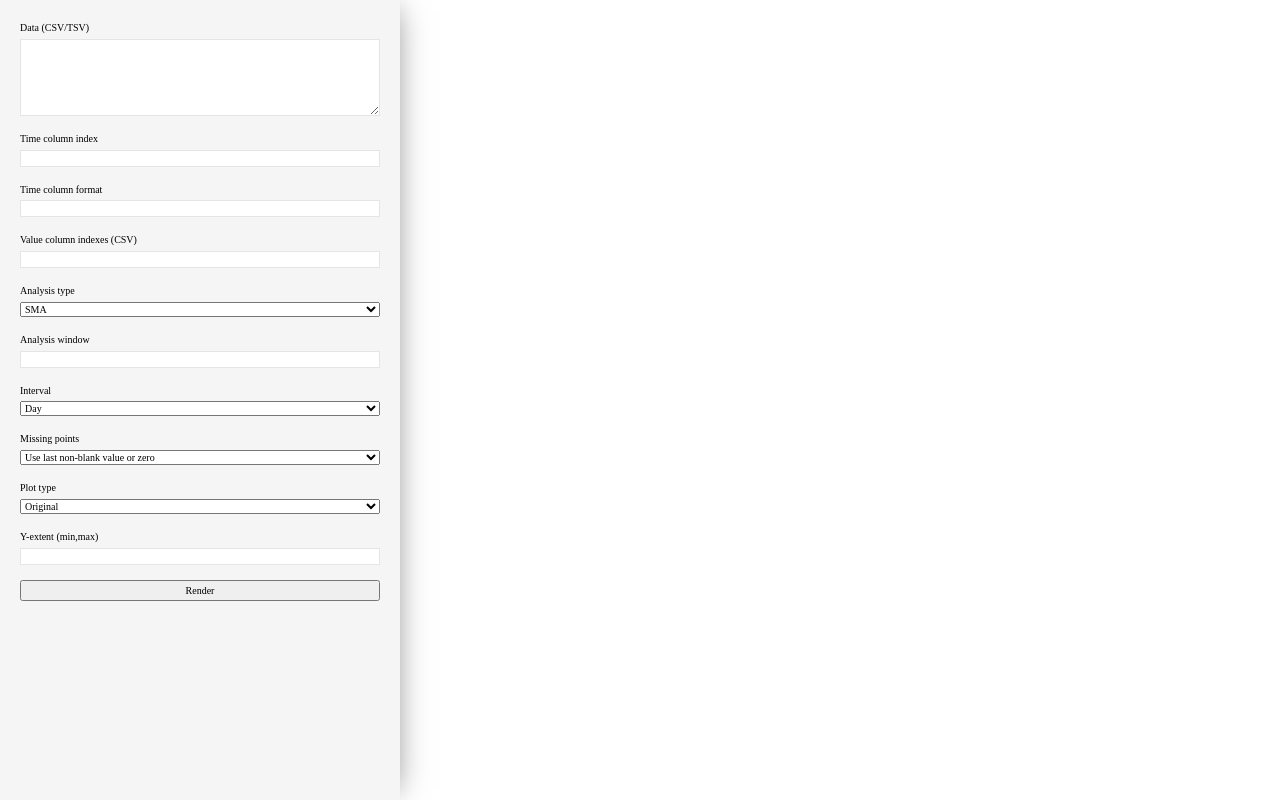
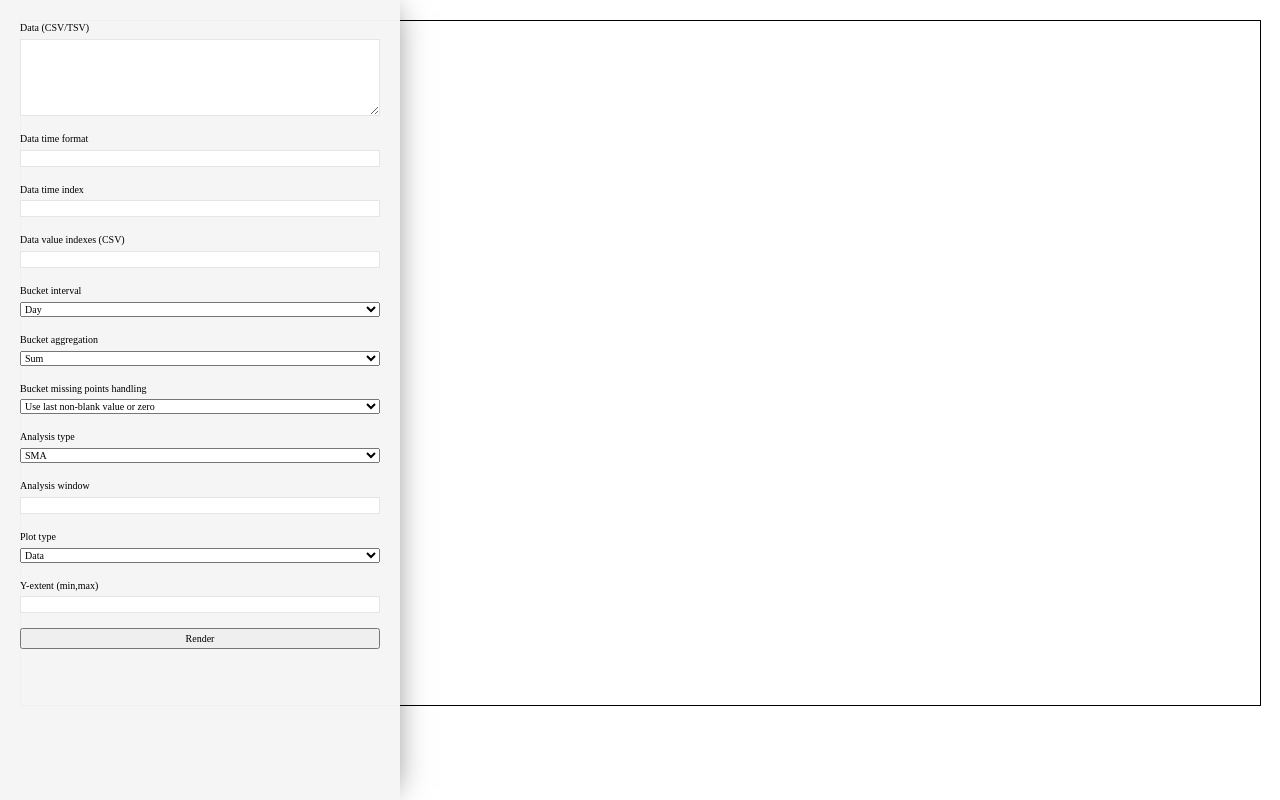
Before and after one commit to mkdynamic/giraffe, a plain HTML site: page index.html in a window 1280 px wide. Both pictures are taken after a click on the button "Render". Drawn offline with Linux system fonts and the light colour scheme.

Commit message:
prep for multi plots

```diff
--- a/index.html
+++ b/index.html
@@ -15,16 +15,40 @@
           <textarea id="data"></textarea>
         </div>
         <div class="config-group">
-          <label>Time column index</label>
+          <label>Data time format</label>
+          <input type="text" id="time-fmt" />
+        </div>
+        <div class="config-group">
+          <label>Data time index</label>
           <input type="text" id="idx-time" />
         </div>
         <div class="config-group">
-          <label>Time column format</label>
-          <input type="text" id="time-fmt" />
+          <label>Data value indexes (CSV)</label>
+          <input type="text" id="idx-values" />
         </div>
         <div class="config-group">
-          <label>Value column indexes (CSV)</label>
-          <input type="text" id="idx-values" />
+          <label>Bucket interval</label>
+          <select id="interval">
+            <option value="timeDay">Day</option>
+            <option value="timeWeek">Week</option>
+            <option value="timeMonth">Month</option>
+            <option value="timeYear">Year</option>
+          </select>
+        </div>
+        <div class="config-group">
+          <label>Bucket aggregation</label>
+          <select id="agg">
+            <option value="sum">Sum</option>
+            <option value="mean">Mean</option>
+          </select>
+        </div>
+        <div class="config-group">
+          <label>Bucket missing points handling</label>
+          <select id="fill-mode">
+            <option value="last-non-blank-or-zero">Use last non-blank value or zero</option>
+            <option value="zero">Fill with zero</option>
+            <option value="omit">Omit value</option>
+          </select>
         </div>
         <div class="config-group">
           <label>Analysis type</label>
@@ -38,28 +62,11 @@
           <input type="text" id="window-size" />
         </div>
         <div class="config-group">
-          <label>Interval</label>
-          <select id="interval">
-            <option value="timeDay">Day</option>
-            <option value="timeWeek">Week</option>
-            <option value="timeMonth">Month</option>
-            <option value="timeYear">Year</option>
-          </select>
-        </div>
-        <div class="config-group">
-          <label>Missing points</label>
-          <select id="fill-mode">
-            <option value="last-non-blank-or-zero">Use last non-blank value or zero</option>
-            <option value="zero">Fill with zero</option>
-            <option value="omit">Omit value</option>
-          </select>
-        </div>
-        <div class="config-group">
           <label>Plot type</label>
           <select id="plot-type">
-            <option value="original">Original</option>
-            <option value="analyzed">Analyzed</option>
-            <option value="filled">Filled</option>
+            <option value="original">Data</option>
+            <option value="filled">Bucket</option>
+            <option value="analyzed">Analysis</option>
           </select>
         </div>
         <div class="config-group">
--- a/index.js
+++ b/index.js
@@ -1,3 +1,5 @@
+var plots = ['original', 'filled', 'analyzed'];
+
 // data must be rows of (TIME_FMT VALUE), gaps allowed, unsorted
 var parseData = function(opts) {
   var raw = opts.raw;
@@ -19,21 +21,32 @@ var computeFilledData = function(opts) {
   var data = opts.data;
   var fillMode = opts.fillMode;
   var tInterval = opts.interval;
+  var agg = opts.agg;
 
   var tData = data.map(function(d) { return d.t; });
-  var tMin = d3.min(tData);
-  var tMax = d3.max(tData);
+  var tMin = tInterval.floor(d3.min(tData));
+  var tMax = tInterval.ceil(d3.max(tData));
   var tStep = tInterval.every(1);
-  var tRange = tStep.range(tMin, tInterval.offset(tMax, 1));
+  var tRange = tStep.range(tMin, tMax);
 
-  var dataByTs = data.reduce(function(m, d) {
-    m[d.t.getTime()] = d;
+  var vsByTs = data.reduce(function(m, d) {
+    var tFloor = tInterval.floor(d.t);
+    var ts = tFloor.getTime();
+
+    m[ts] = m[ts] || [];
+    m[ts].push(d.v);
+
     return m;
   }, {});
 
+  var aggregateVs = {
+    sum: d3.sum,
+    mean: d3.mean
+  }[agg];
+
   return tRange.reduce(function(m, t) {
-    var d = dataByTs[t.getTime()];
-    if (d) return m.concat(d);
+    var vs = vsByTs[t.getTime()];
+    if (vs) return m.concat({ t: t, v: aggregateVs(vs) });
 
     switch (fillMode) {
       case 'zero':
@@ -72,7 +85,7 @@ var computeAnalyzedData = function(opts) {
       },
       prepareInput: function(opts, data, idx) {
         return data
-          .slice(0, idx + 1)
+          .slice(Math.max(0, idx + 1 - opts.windowSize), idx + 1)
           .map(function(d) { return d.v; })
           .reverse();
       },
@@ -109,6 +122,7 @@ var configuration = (function() {
     analysisType: 'sma',
     windowSize: 3,
     interval: 'timeDay',
+    agg: 'sum',
     fillMode: 'last-non-blank-or-zero',
     plotType: 'original',
     yExtent: 'auto,auto'
@@ -126,6 +140,7 @@ var configuration = (function() {
     config.analysisType = document.querySelector('#analysis').value;
     config.windowSize = parseInt(document.querySelector('#window-size').value, 10);
     config.interval = document.querySelector('#interval').value;
+    config.agg = document.querySelector('#agg').value;
     config.fillMode = document.querySelector('#fill-mode').value;
     config.plotType = document.querySelector('#plot-type').value;
     config.yExtent = document.querySelector('#extent-y').value
@@ -135,7 +150,9 @@ var configuration = (function() {
     return config;
   };
 
-  var set = function(config) {
+  var set = function(_config) {
+    var config = Object.assign({}, defaults, _config);
+
     document.querySelector('#data').value = config.raw;
     document.querySelector('#idx-time').value = config.timeIdx;
     document.querySelector('#time-fmt').value = config.timeFmt;
@@ -143,6 +160,7 @@ var configuration = (function() {
     document.querySelector('#analysis').value = config.analysisType;
     document.querySelector('#window-size').value = config.windowSize;
     document.querySelector('#interval').value = config.interval;
+    document.querySelector('#agg').value = config.agg;
     document.querySelector('#fill-mode').value = config.fillMode;
     document.querySelector('#plot-type').value = config.plotType;
     document.querySelector('#extent-y').value = config.yExtent.join(',');
@@ -153,6 +171,7 @@ var configuration = (function() {
     var configSerialized = JSON.stringify(config);
 
     window.localStorage.setItem('config', configSerialized);
+    return config;
   };
 
   var load = function() {
@@ -173,6 +192,63 @@ var configuration = (function() {
   };
 })();
 
+var drawResults = function(opts) {
+  var series = opts.series;
+  var table = opts.table;
+
+  var numCols = 1 + series.length * plots.length; // date, series1.original, series1.filled, series1.analyzed, ...
+  var basisRange = series[0].filled; // assume all filled ranges the same
+  var rowsByTs = basisRange.reduce(function(m, d) {
+    var ts = d.t.getTime();
+    m[ts] = new Array(numCols);
+    m[ts][0] = d.t;
+    return m;
+  }, {}); // { ts1: [row_data], ... }
+
+  series.forEach(function(s, idx) {
+    for (var jdx = 0; jdx < plots.length; jdx++) {
+      var colIdx = 1 + (idx * 3) + jdx;
+      var plot = plots[jdx];
+      s[plot].forEach(function(d) { rowsByTs[d.t.getTime()][colIdx] = d.v; });
+    }
+  });
+
+  var buildTableRow = function(cells, isHeader) {
+    var buffer = '<tr>';
+    var cellType = isHeader ? 'th' : 'td';
+    for (var idx = 0; idx < cells.length; idx++) {
+      var v = '–';
+      if (typeof cells[idx] === 'number') {
+        v = cells[idx].toFixed(2);
+      } else if (typeof cells[idx] === 'object' && cells[idx].toISOString) {
+        v = cells[idx].toISOString();
+      } else if (typeof cells[idx] !== 'undefined') {
+        v = cells[idx].toString();
+      }
+      buffer += '<' + cellType + '>' + v + '</' + cellType + '>';
+    }
+    buffer += '</tr>';
+    return buffer;
+  };
+
+  var html = '';
+
+  var headers = [];
+  for (var idx = 0; idx < numCols; idx++) {
+    var seriesIdx = Math.floor((idx - 1) / plots.length);
+    var plotIdx = (idx - 1) % plots.length;
+    headers.push(idx === 0 ? '' : (plots[plotIdx] + '.' + seriesIdx));
+  }
+  html += buildTableRow(headers, true);
+
+  for (var ts in rowsByTs) {
+    var row = rowsByTs[ts];
+    html += buildTableRow(row);
+  }
+
+  table.innerHTML = html;
+};
+
 var drawChart = function(opts) {
   // reset
   document.querySelectorAll('.artboard svg').forEach(function(el) { el.remove(); });
@@ -189,7 +265,12 @@ var drawChart = function(opts) {
   var width = artboard.clientWidth - paddingH;
   var height = artboard.clientHeight - paddingV;
 
-  var allData = series.reduce(function(m, s) { return m.concat(s[plotType]); }, []);
+  var allData = series.reduce(function(m, s) {
+    return m.concat(plots.reduce(function(mm, plot) {
+      return mm.concat(s[plot]);
+    }, []));
+  }, []);
+  console.log(d3.extent(allData, function(d) { return d.t; }))
   var yExtentAuto = d3.extent(allData, function(d) { return d.v; });
   var yExtent = [
     opts.yExtent[0] === 'auto' ? yExtentAuto[0] : opts.yExtent[0],
@@ -274,109 +355,59 @@ var drawChart = function(opts) {
     .call(axisYRight);
 
   series.forEach(function(s, idx) {
+    var data = s[plotType].filter(function(d) { return typeof d.v !== 'undefined'; });
     svg.append('path')
-      .datum(s[plotType])
+      .datum(data)
       .attr('class', 'line line-analysis line-' + idx)
       .attr('d', line);
   });
 };
 
-var drawResults = function(opts) {
-  var series = opts.series;
-  var table = opts.table;
-
-  var plots = ['original', 'filled', 'analyzed'];
-  var numCols = 1 + series.length * plots.length; // date, series1.original, series1.filled, series1.analyzed, ...
-  var basisRange = series[0].filled; // assume all filled ranges the same
-  var rowsByTs = basisRange.reduce(function(m, d) {
-    var ts = d.t.getTime();
-    m[ts] = new Array(numCols);
-    m[ts][0] = d.t;
-    return m;
-  }, {}); // { ts1: [row_data], ... }
-
-  series.forEach(function(s, idx) {
-    for (var jdx = 0; jdx < plots.length; jdx++) {
-      var colIdx = 1 + (idx * 3) + jdx;
-      var plot = plots[jdx];
-      s[plot].forEach(function(d) { rowsByTs[d.t.getTime()][colIdx] = d.v; });
-    }
-  });
-
-  var buildTableRow = function(cells, isHeader) {
-    var buffer = '<tr>';
-    var cellType = isHeader ? 'th' : 'td';
-    for (var idx = 0; idx < cells.length; idx++) {
-      var v = '–';
-      if (typeof cells[idx] === 'number') {
-        v = cells[idx].toFixed(2);
-      } else if (typeof cells[idx] === 'object' && cells[idx].toISOString) {
-        v = cells[idx].toISOString();
-      } else if (typeof cells[idx] !== 'undefined') {
-        v = cells[idx].toString();
-      }
-      buffer += '<' + cellType + '>' + v + '</' + cellType + '>';
-    }
-    buffer += '</tr>';
-    return buffer;
-  };
-
-  var html = '';
-
-  var headers = [];
-  for (var idx = 0; idx < numCols; idx++) {
-    var seriesIdx = Math.floor((idx - 1) / plots.length);
-    var plotIdx = (idx - 1) % plots.length;
-    headers.push(idx === 0 ? '' : (plots[plotIdx] + '.' + seriesIdx));
-  }
-  html += buildTableRow(headers, true);
-
-  for (var ts in rowsByTs) {
-    var row = rowsByTs[ts];
-    html += buildTableRow(row);
-  }
-
-  table.innerHTML = html;
-};
-
 var render = function(config) {
-  var series = config.valueIdxs.reduce(function(m, valueIdx) {
+  var series = config.valueIdxs.reduce(function(m, valueIdx, seriesIdx) {
     var data = parseData({
       raw: config.raw,
       timeFmt: config.timeFmt,
       idxs: { time: config.timeIdx, value: valueIdx }
     });
 
+    // console.log('series', seriesIdx, 'data', data);
+
     var dataFilled = computeFilledData({
       data: data,
       fillMode: config.fillMode,
-      interval: d3[config.interval]
+      interval: d3[config.interval],
+      agg: config.agg
     });
+
+    // console.log('series', seriesIdx, 'dataFilled', dataFilled);
 
     var dataAnalyzed = computeAnalyzedData({
       data: dataFilled,
       analysis: { type: config.analysisType, opts: { windowSize: config.windowSize } }
     });
 
+    // console.log('series', seriesIdx, 'dataAnalyzed', dataAnalyzed);
+
     return m.concat({ original: data, filled: dataFilled, analyzed: dataAnalyzed });
   }, []);
 
-  drawResults({
-    series: series,
-    table: document.querySelector('.results')
-  });
+  // drawResults({
+  //   series: series,
+  //   table: document.querySelector('.results')
+  // });
 
   drawChart({
     series: series,
     artboard: document.querySelector('.artboard'),
-    plotType: config.plotType,
-    yExtent: config.yExtent
+    yExtent: config.yExtent,
+    plotType: config.plotType
   });
 };
 
 document.getElementById('render').addEventListener('click', function() {
-  render(configuration.get());
-  configuration.save();
+  var config = configuration.save();
+  render(config);
   document.querySelector('.pane-left').classList.remove('is-initial');
 });
 
```
